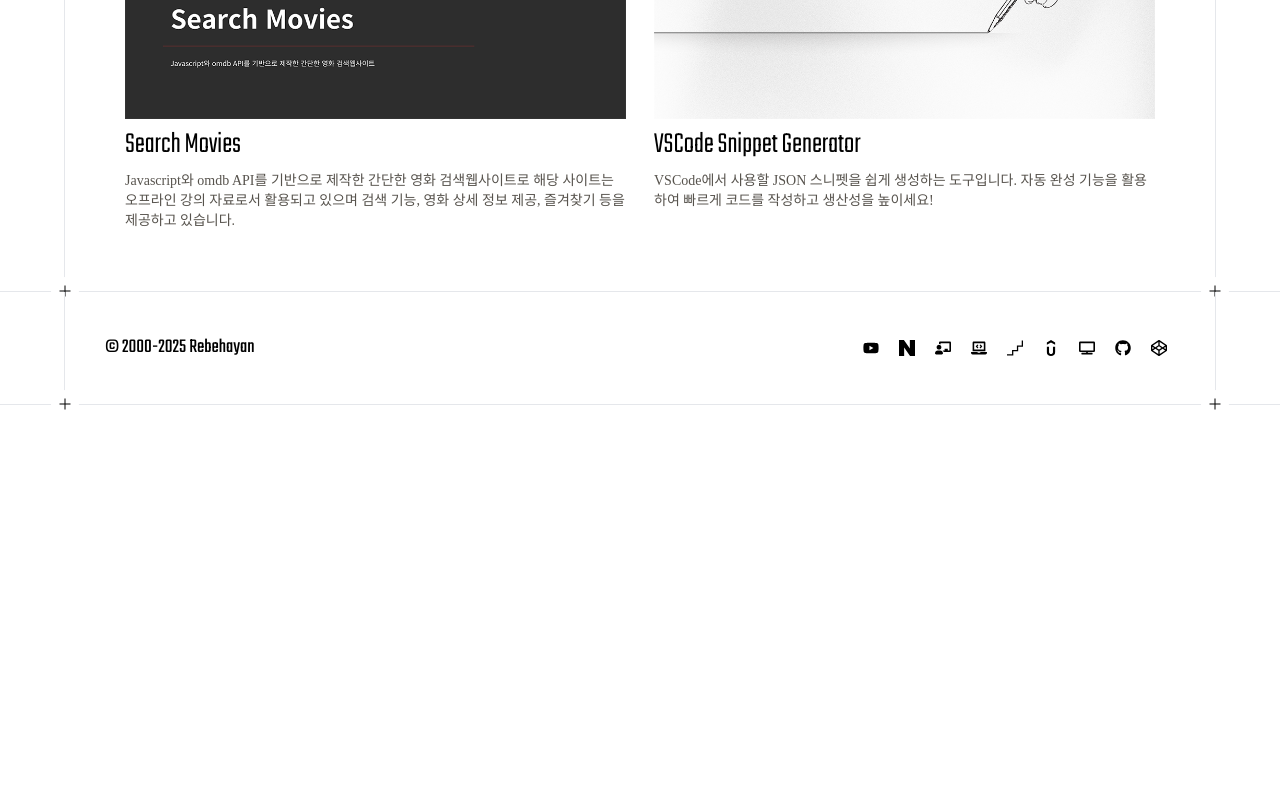
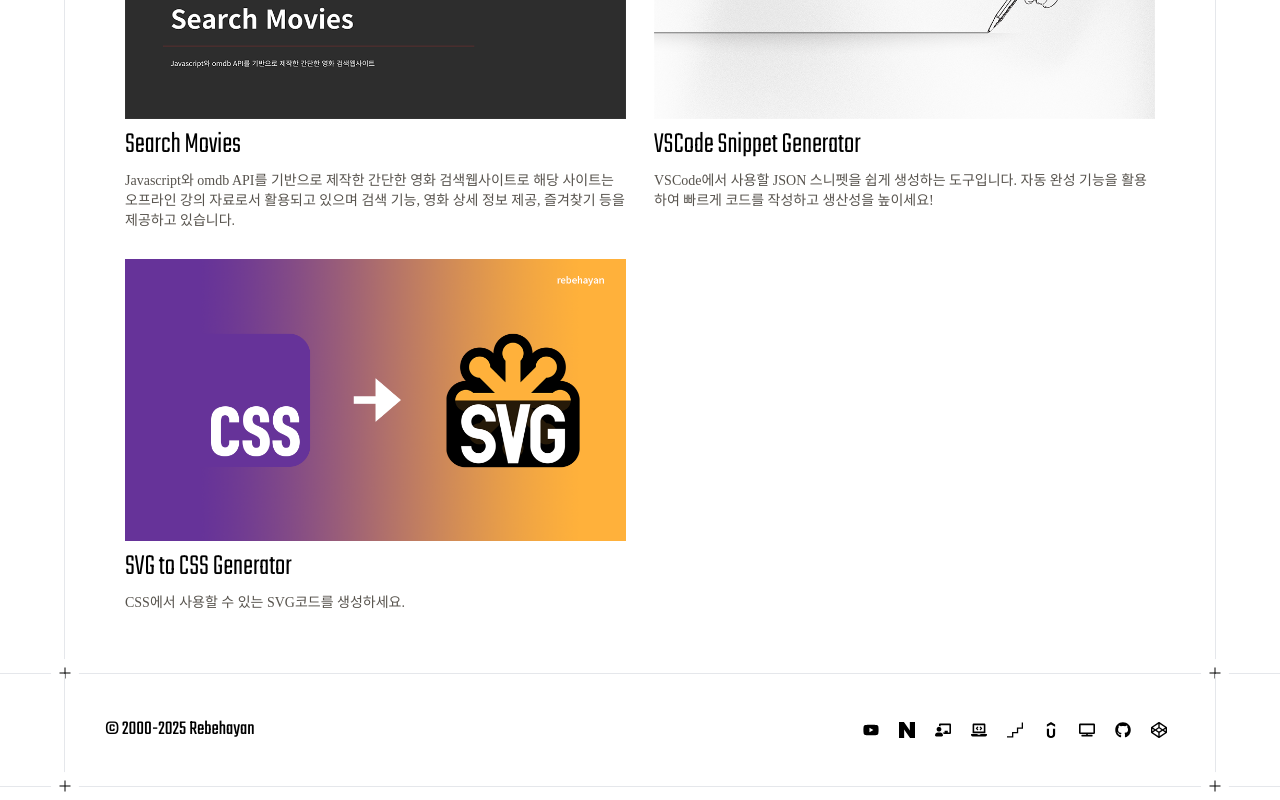
Before and after one commit to rebehayan/portfolio, a React (Vite) app: page /service in a window 1280 px wide. Shown: the part 392-1192 px from the top of the page. Before the commit the page ends 810 px from the top, so only its background shows below. Built offline with nearby package versions, Linux system fonts and the light colour scheme; no server answers; a web font is replaced by a local one.

Commit message:
서비스 추가

```diff
--- a/src/pages/Service.jsx
+++ b/src/pages/Service.jsx
@@ -1,6 +1,7 @@
 import React, { useEffect, useRef } from "react";
 import snippet from "../assets/img_snippet.png";
 import movie from "../assets/img_movie.png";
+import svg from "../assets/img_svg.png";
 import gsap from "gsap";
 import { useTitleHook } from "../utils/useTitleHook";
 
@@ -63,6 +64,13 @@ export default function Service() {
               </p>
             </a>
           </li>
+          <li>
+            <a href="https://svgtocss.vercel.app/" target="_blank" className="grid gap-2">
+              <img src={svg} alt="" className="w-full" />
+              <strong className="font-[teko] text-3xl font-light">SVG to CSS Generator</strong>
+              <p className="font-[base] font-light text-sm text-stone-600">CSS에서 사용할 수 있는 SVG코드를 생성하세요.</p>
+            </a>
+          </li>
         </ul>
       </div>
     </section>
```
Also changed, not shown: src/assets/img_svg.png (added).
